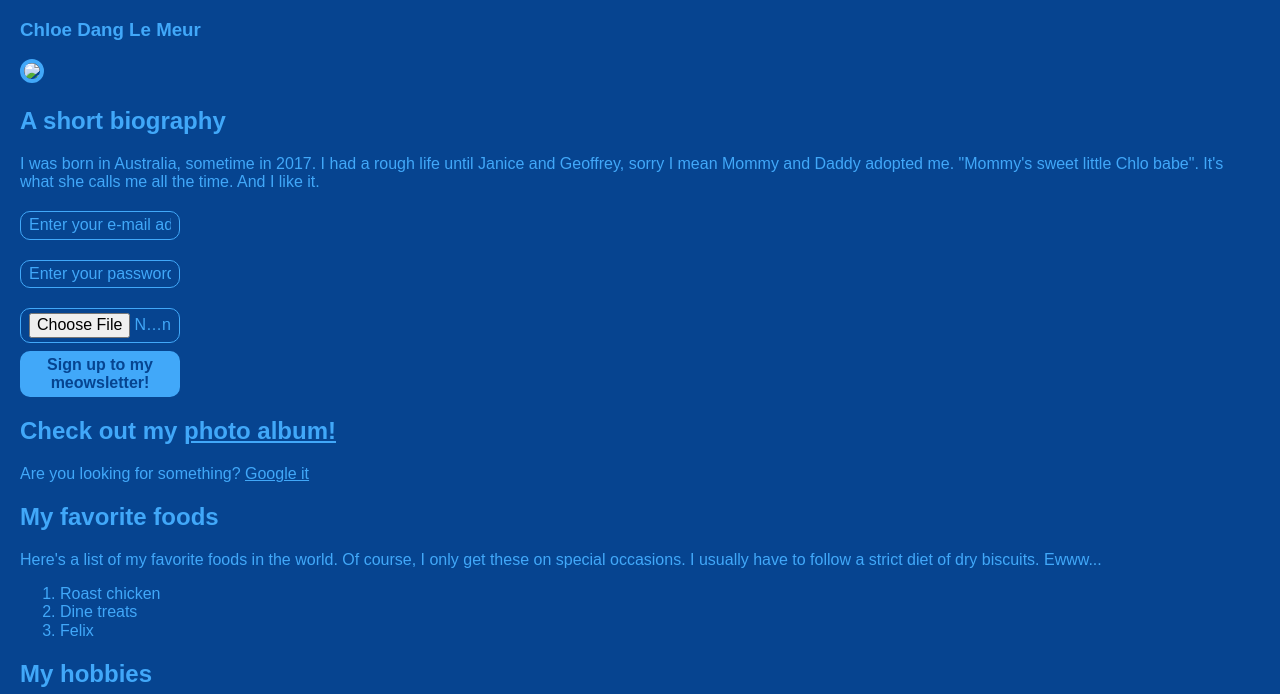
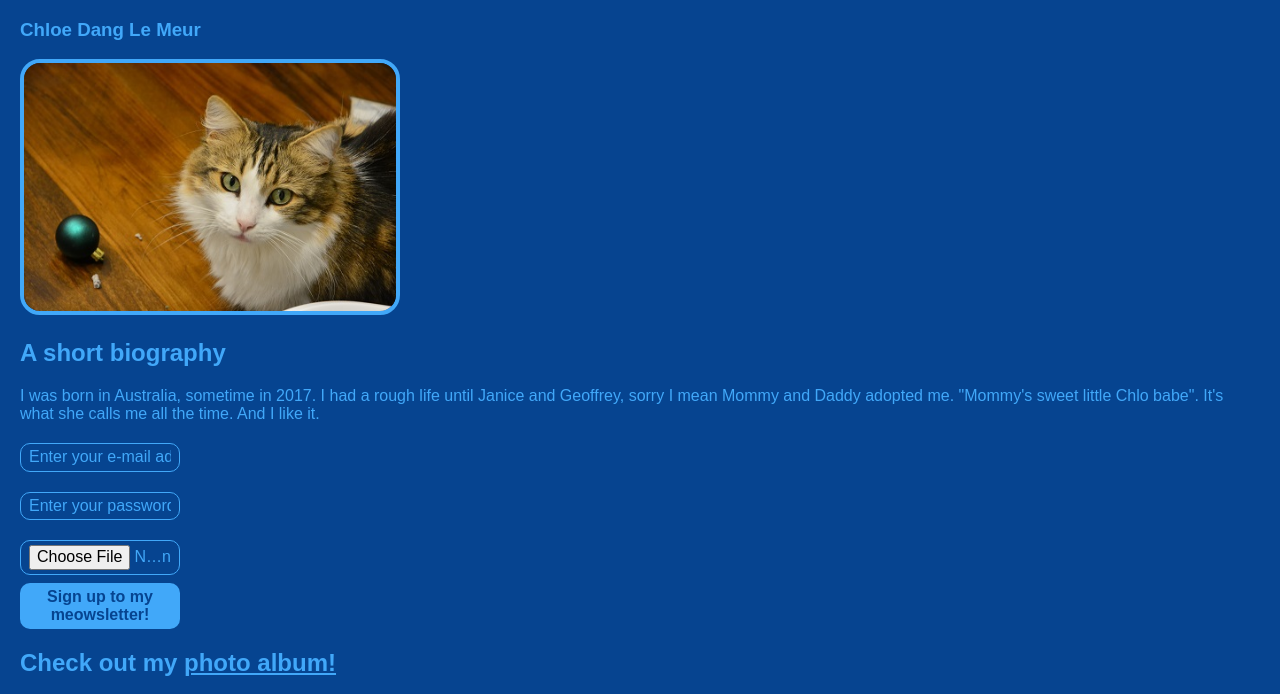
Before and after one commit to BuckyBuck135/Chloe-website, a plain HTML site: page index.html in a window 1280 px wide. Shown: the part 81-775 px from the top of the page. Drawn offline with nearby package versions, Linux system fonts and the light colour scheme; the site is published under a folder, as on GitHub Pages, so addresses that start at the root find nothing; a web font is replaced by a local one.

Commit message:
Update index.html

```diff
--- a/index.html
+++ b/index.html
@@ -9,7 +9,7 @@
 	<body>
 		<h1> Meow meooow meowww. The story of my life</h1>
 		<h3>Chloe Dang Le Meur</h3>
-		<img src="/images/Chloe1.JPG" width="50%">
+		<img src="images/Chloe1.JPG" width="50%">
 		<h2> A short biography</h2>
 		<p> I was born in Australia, sometime in 2017. I had a rough life until Janice and Geoffrey, sorry I mean Mommy and Daddy adopted me. "Mommy's sweet little Chlo babe". It's what she calls me all the time. And I like it.</p>
 		<input type="text" placeholder="Enter your e-mail address">
```
